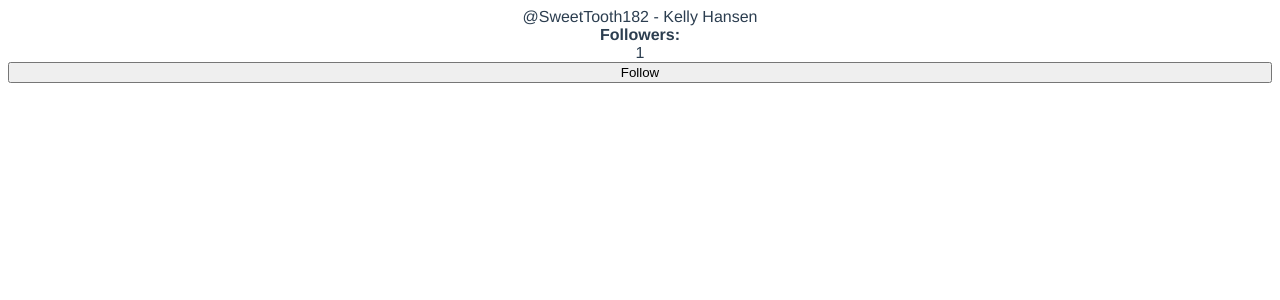
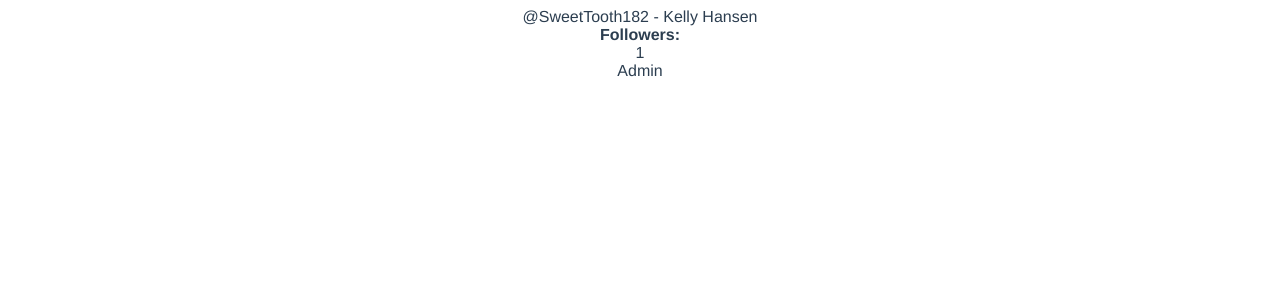
Before and after one commit to kelly-hansen/twotter, a Vue app in the folder twotter/: page / in a window 1280 px wide. Shown: the top 300 px of the page. Built offline with nearby package versions, Linux system fonts and the light colour scheme.

Commit message:
Admin icon toggle

```diff
--- a/twotter/src/App.vue
+++ b/twotter/src/App.vue
@@ -2,7 +2,7 @@
   <div id="app">
     @{{ user.username }} - {{ fullName }}
     <strong>Followers: </strong> {{ followers }}
-    <button @click="followUser">Follow</button>
+    <div v-if="user.isAdmin">Admin</div>
   </div>
 </template>
 
@@ -44,6 +44,7 @@ export default {
     this.followUser();
   }
 }
+
 </script>
 
 <style>
```
